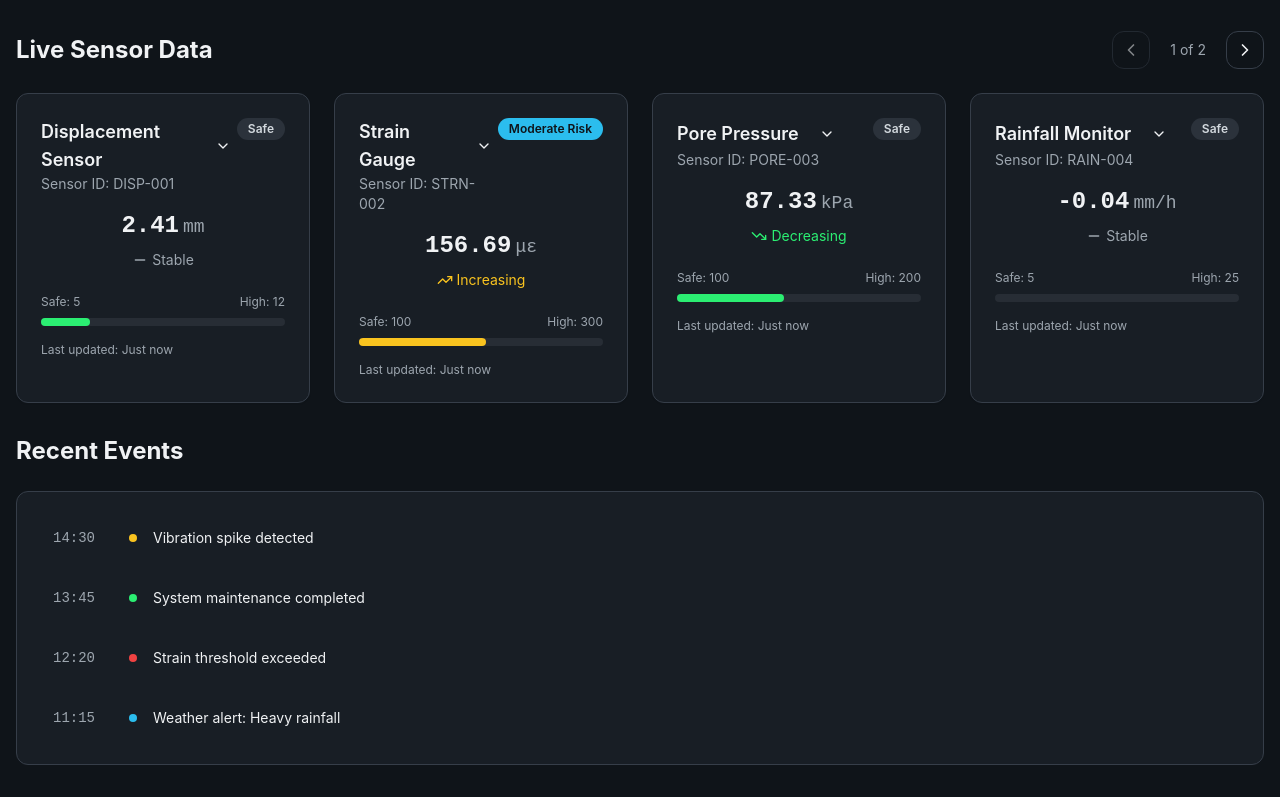
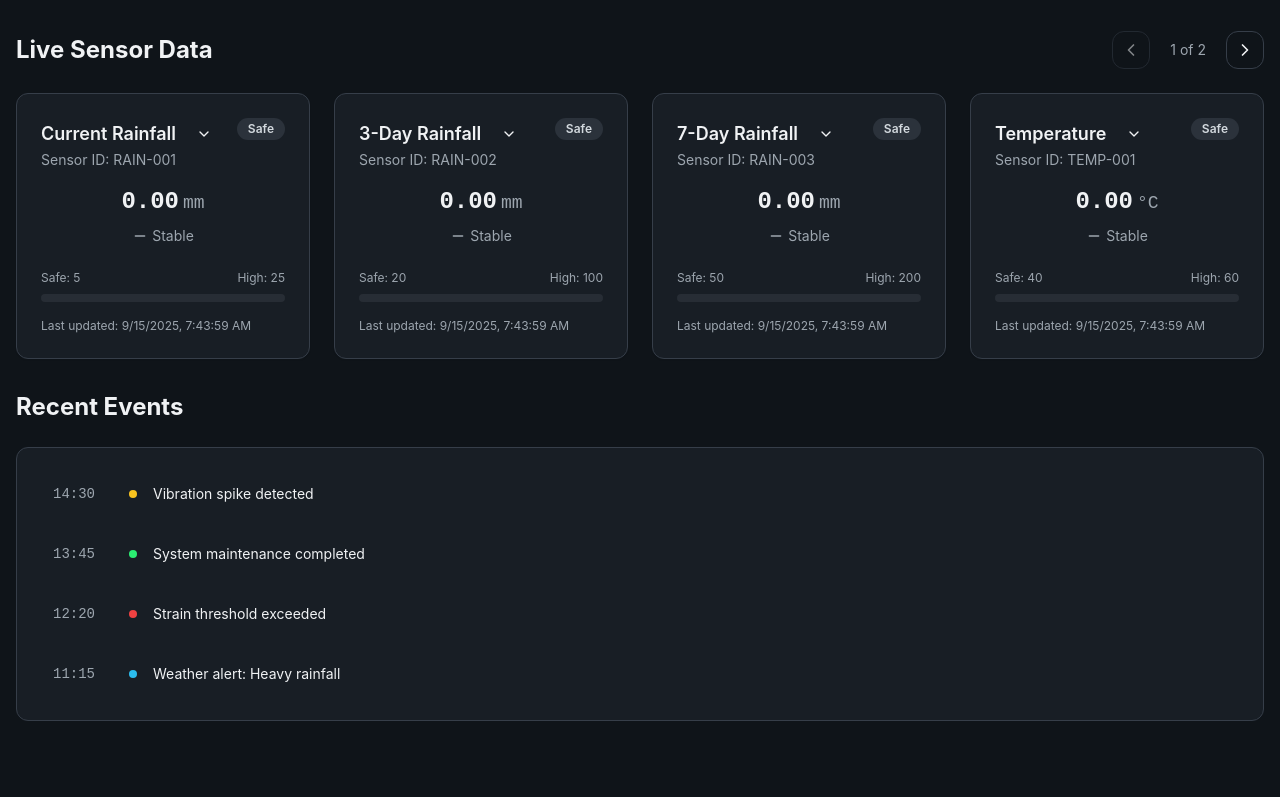
Before and after one commit to Divyakush2006/tremor-sense-stream, a React (Vite) app: page / in a window 1280 px wide. Shown: the part 678-1475 px from the top of the page. After the commit the page ends 1431 px from the top, so only its background shows below. Built offline with nearby package versions, Linux system fonts and the light colour scheme; the HTML template or start-up script is replaced by a standard one.

Commit message:
Link sensor data and page

```diff
--- a/src/pages/Dashboard.tsx
+++ b/src/pages/Dashboard.tsx
@@ -1,70 +1,56 @@
 import { useState, useEffect } from "react";
 import { ChevronLeft, ChevronRight, Activity, Zap, Calendar, Users, TrendingUp, AlertTriangle, X, Bell } from "lucide-react";
 import SensorCard from "../components/SensorCard";
+import { databaseService, type SensorReading } from "@/services/DatabaseService";
 
-// Mock sensor data
-const mockSensors = [
-  {
-    id: "DISP-001",
-    name: "Displacement Sensor",
-    value: 2.45,
-    unit: "mm",
+// Sensor type definition (compatible with SensorCard)
+interface SensorType {
+  id: string;
+  name: string;
+  location: string;
+  value: number;
+  unit: string;
+  status: "safe" | "moderate" | "high";
+  trend: "up" | "down" | "stable";
+  threshold: { safe: number; moderate: number; high: number };
+  lastUpdated: string;
+  description: string;
+  logs: Array<{
+    id: string;
+    timestamp: string;
+    level: "info" | "warning" | "error";
+    message: string;
+  }>;
+}
+
+// Sensor mapping configuration (same as Sensors page)
+const sensorMappings = {
+  'RAIN-001': { field: 'Rainfall_mm' as keyof SensorReading, name: 'Current Rainfall', unit: 'mm', thresholds: { safe: 5, moderate: 15, high: 25 } },
+  'RAIN-002': { field: 'Rainfall_3Day' as keyof SensorReading, name: '3-Day Rainfall', unit: 'mm', thresholds: { safe: 20, moderate: 50, high: 100 } },
+  'RAIN-003': { field: 'Rainfall_7Day' as keyof SensorReading, name: '7-Day Rainfall', unit: 'mm', thresholds: { safe: 50, moderate: 100, high: 200 } },
+  'TEMP-001': { field: 'Temperature_C' as keyof SensorReading, name: 'Temperature', unit: '°C', thresholds: { safe: 40, moderate: 50, high: 60 } },
+  'STRN-001': { field: 'Soil_Strain' as keyof SensorReading, name: 'Soil Strain', unit: 'μɛ', thresholds: { safe: 100, moderate: 200, high: 300 } },
+  'PORE-001': { field: 'Pore_Water_Pressure_kPa' as keyof SensorReading, name: 'Pore Water Pressure', unit: 'kPa', thresholds: { safe: 100, moderate: 150, high: 200 } },
+};
+
+// Initialize sensors from mapping (same structure as Sensors page)
+const initializeSensors = (): SensorType[] => {
+  return Object.entries(sensorMappings).map(([id, config]) => ({
+    id,
+    name: config.name,
+    location: "Mine Site - Monitoring Station",
+    value: 0,
+    unit: config.unit,
     status: "safe" as const,
     trend: "stable" as const,
-    lastUpdated: "2 mins ago",
-    threshold: { safe: 5, moderate: 8, high: 12 }
-  },
-  {
-    id: "STRN-002",
-    name: "Strain Gauge",
-    value: 156.7,
-    unit: "μɛ",
-    status: "moderate" as const,
-    trend: "up" as const,
-    lastUpdated: "1 min ago",
-    threshold: { safe: 100, moderate: 200, high: 300 }
-  },
-  {
-    id: "PORE-003",
-    name: "Pore Pressure",
-    value: 87.3,
-    unit: "kPa",
-    status: "safe" as const,
-    trend: "down" as const,
-    lastUpdated: "3 mins ago",
-    threshold: { safe: 100, moderate: 150, high: 200 }
-  },
-  {
-    id: "RAIN-004",
-    name: "Rainfall Monitor",
-    value: 0.0,
-    unit: "mm/h",
-    status: "safe" as const,
-    trend: "stable" as const,
-    lastUpdated: "1 min ago",
-    threshold: { safe: 5, moderate: 15, high: 25 }
-  },
-  {
-    id: "TEMP-005",
-    name: "Temperature Sensor",
-    value: 23.8,
-    unit: "°C",
-    status: "safe" as const,
-    trend: "stable" as const,
-    lastUpdated: "2 mins ago",
-    threshold: { safe: 40, moderate: 50, high: 60 }
-  },
-  {
-    id: "VIB-006",
-    name: "Vibration Monitor",
-    value: 12.4,
-    unit: "mm/s",
-    status: "high" as const,
-    trend: "up" as const,
-    lastUpdated: "30 secs ago",
-    threshold: { safe: 5, moderate: 10, high: 15 }
-  }
-];
+    threshold: config.thresholds,
+    lastUpdated: new Date().toLocaleString(),
+    description: `Real-time monitoring of ${config.name.toLowerCase()} from cloud database sensors.`,
+    logs: [
+      { id: `${id}-1`, timestamp: new Date().toLocaleString(), level: "info" as const, message: "Sensor initialized - waiting for data" }
+    ]
+  }));
+};
 
 const activeAlerts = [
   {
@@ -123,10 +109,10 @@ const timelineEvents = [
 
 export default function Dashboard() {
   const [currentSensorIndex, setCurrentSensorIndex] = useState(0);
-  const [liveData, setLiveData] = useState(mockSensors);
+  const [liveData, setLiveData] = useState(initializeSensors());
 
   const sensorsPerPage = 4;
-  const totalPages = Math.ceil(mockSensors.length / sensorsPerPage);
+  const totalPages = Math.ceil(liveData.length / sensorsPerPage);
 
   const getCurrentSensors = () => {
     const start = currentSensorIndex;
@@ -135,7 +121,7 @@ export default function Dashboard() {
   };
 
   const nextSensors = () => {
-    if (currentSensorIndex + sensorsPerPage < mockSensors.length) {
+    if (currentSensorIndex + sensorsPerPage < liveData.length) {
       setCurrentSensorIndex(currentSensorIndex + sensorsPerPage);
     }
   };
@@ -146,17 +132,58 @@ export default function Dashboard() {
     }
   };
 
-  // Simulate real-time updates
+  // Update sensors from database data (same logic as Sensors page)
+  const updateSensorsFromData = (sensorData: SensorReading[]) => {
+    if (sensorData.length === 0) return;
+
+    const latestReading = sensorData[sensorData.length - 1];
+
+    setLiveData(prevSensors =>
+      prevSensors.map(sensor => {
+        const mapping = sensorMappings[sensor.id as keyof typeof sensorMappings];
+        if (!mapping) return sensor;
+
+        const newValue = Number(latestReading[mapping.field]) || 0;
+
+        // Determine status based on thresholds
+        let newStatus: "safe" | "moderate" | "high" = "safe";
+        if (newValue >= sensor.threshold.high) {
+          newStatus = "high";
+        } else if (newValue >= sensor.threshold.moderate) {
+          newStatus = "moderate";
+        }
+
+        // Determine trend (simplified - compare with previous value)
+        let newTrend: "up" | "down" | "stable" = "stable";
+        const diff = newValue - sensor.value;
+        if (diff > 0.1) newTrend = "up";
+        else if (diff < -0.1) newTrend = "down";
+
+        return {
+          ...sensor,
+          value: parseFloat(newValue.toFixed(2)),
+          status: newStatus,
+          trend: newTrend,
+          lastUpdated: new Date().toLocaleString(),
+        };
+      })
+    );
+  };
+
+  // Setup database service (same as Sensors page)
   useEffect(() => {
-    const interval = setInterval(() => {
-      setLiveData(prev => prev.map(sensor => ({
-        ...sensor,
-        value: sensor.value + (Math.random() - 0.5) * 0.1,
-        lastUpdated: "Just now"
-      })));
-    }, 5000);
+    if (databaseService.isConfigured()) {
+      // Subscribe to real-time data
+      databaseService.subscribe(updateSensorsFromData);
 
-    return () => clearInterval(interval);
+      // Start real-time monitoring
+      databaseService.startRealTimeMonitoring(5000); // Every 5 seconds
+    }
+
+    return () => {
+      // Cleanup subscriptions
+      databaseService.unsubscribe(updateSensorsFromData);
+    };
   }, []);
 
   return (
@@ -333,7 +360,7 @@ export default function Dashboard() {
             </span>
             <button
               onClick={nextSensors}
-              disabled={currentSensorIndex + sensorsPerPage >= mockSensors.length}
+              disabled={currentSensorIndex + sensorsPerPage >= liveData.length}
               className="p-2 rounded-lg border border-border hover:bg-secondary disabled:opacity-50 disabled:cursor-not-allowed transition-colors"
             >
               <ChevronRight className="h-5 w-5" />
```
